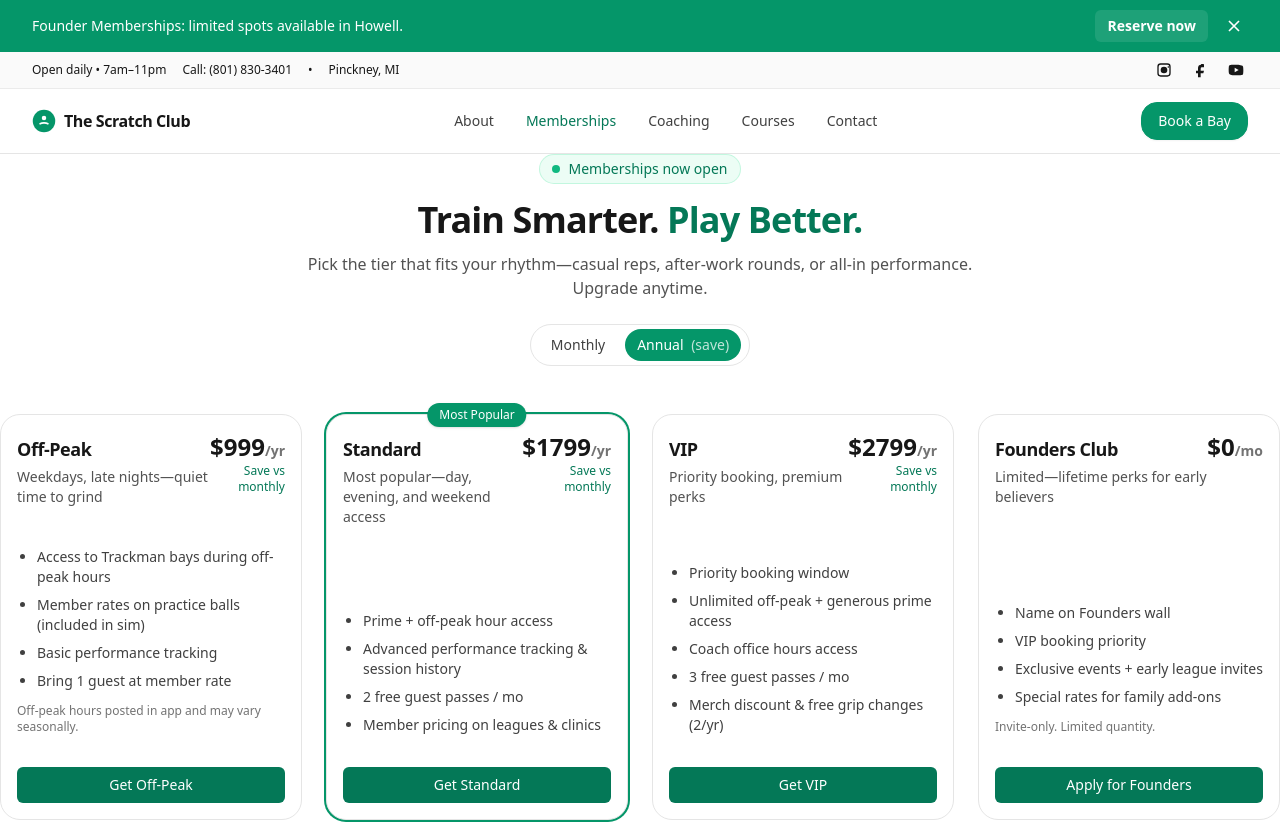
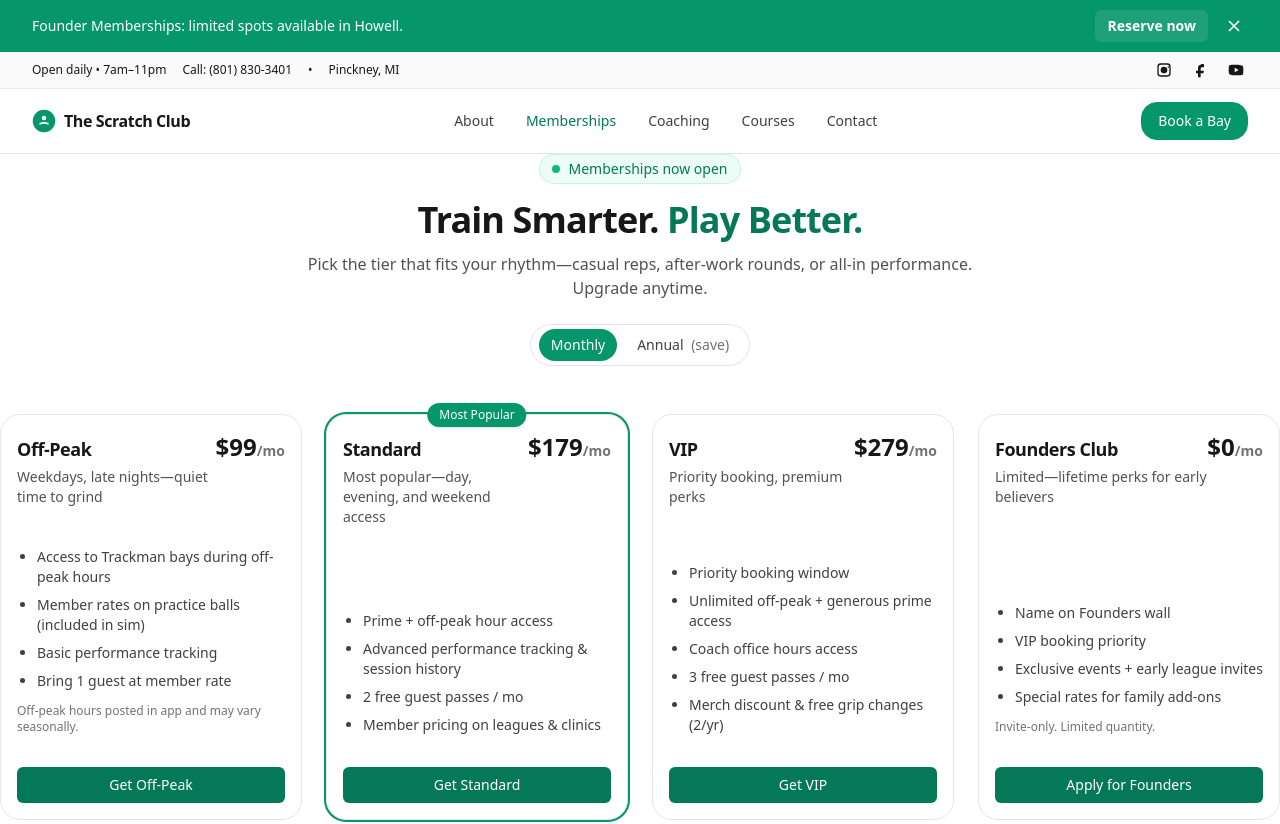
Before and after one commit to piersonshawn99/thescratchclub, a Next.js app: page /memberships in a window 1280 px wide. Shown: the top 824 px of the page. Built offline with nearby package versions, Linux system fonts and the light colour scheme.

Commit message:
Changed to show monthly instead of annual.

```diff
--- a/components/memberships/MembershipsClient.tsx
+++ b/components/memberships/MembershipsClient.tsx
@@ -86,7 +86,7 @@
 ];
 
 export default function MembershipsClient() {
-  const [annual, setAnnual] = useState(true);
+  const [annual, setAnnual] = useState(false);
   const [loadingPlan, setLoadingPlan] = useState<PlanId | null>(null);
   const tiers = useMemo(() => TIERS, []);
 
```
